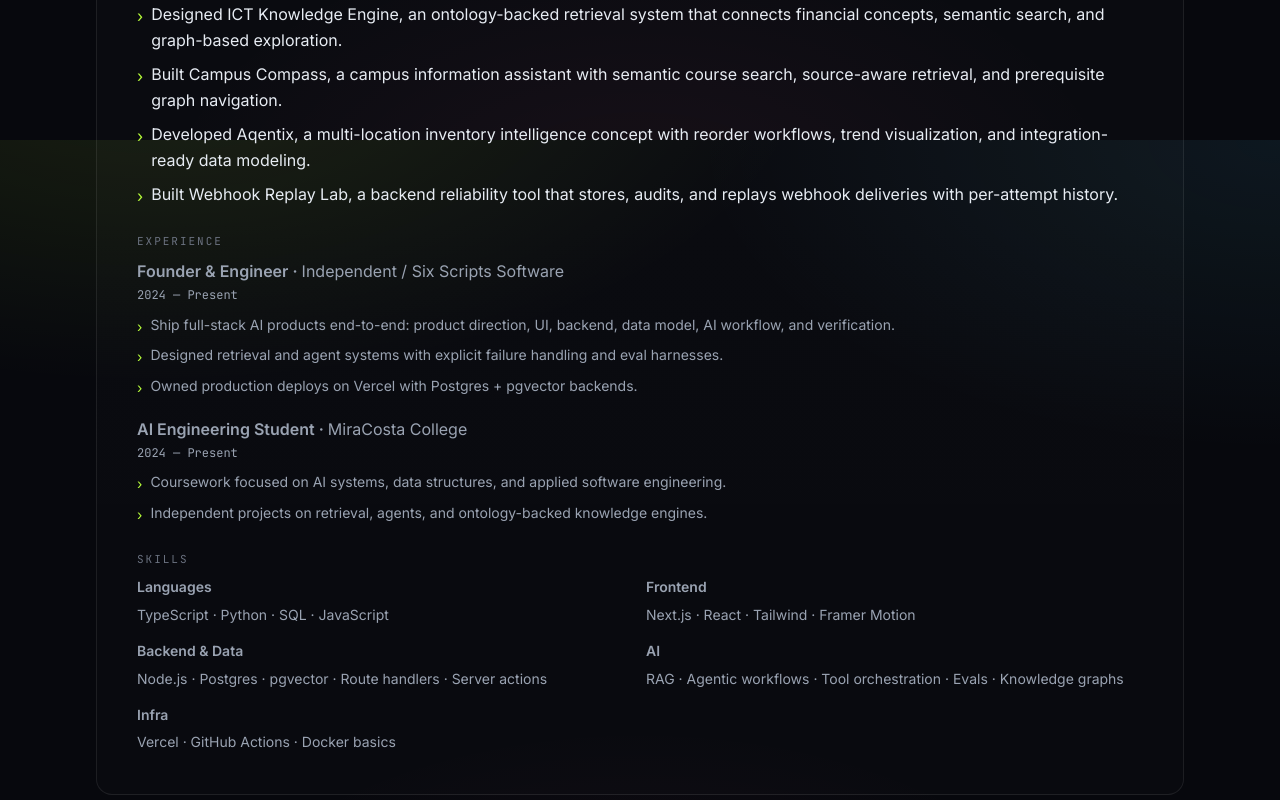
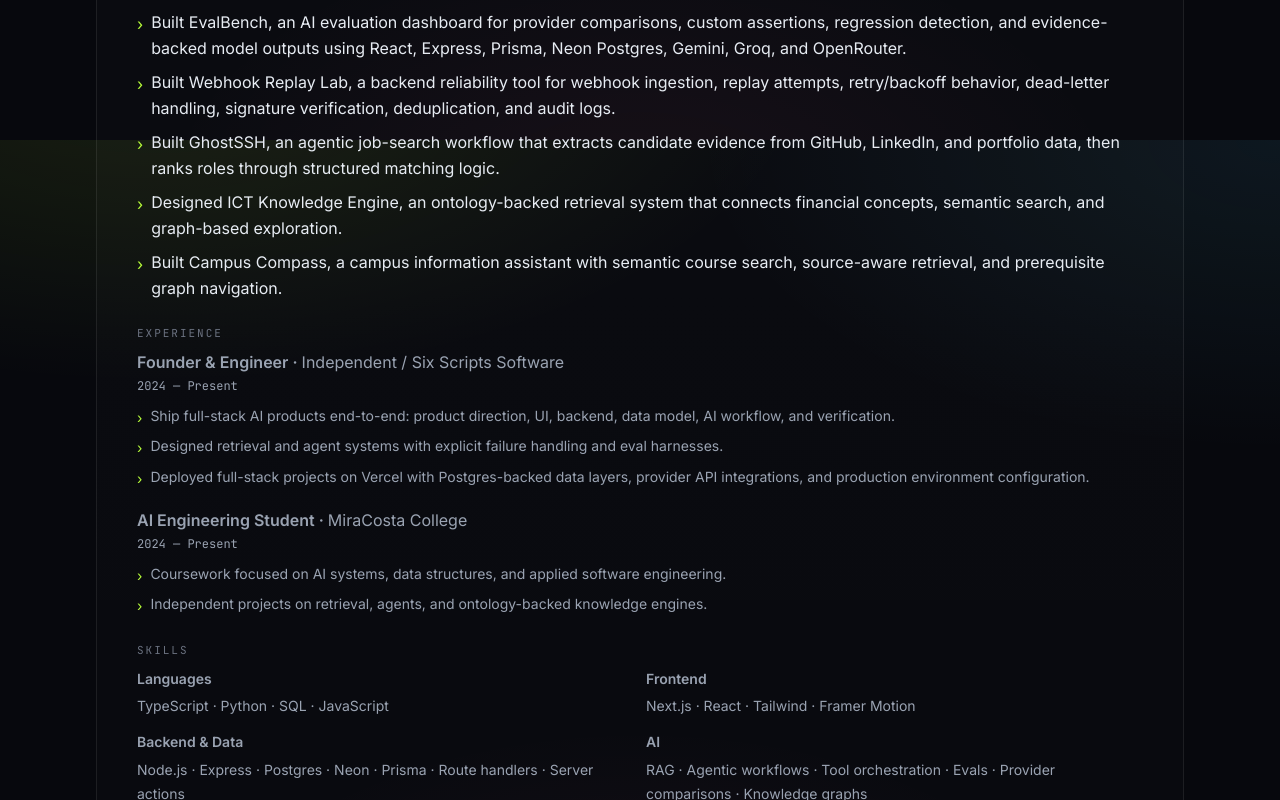
Before and after one commit to sixscripts-ai/portfolio-v2, a Next.js app: page /resume in a window 1280 px wide. Shown: the part 660-1460 px from the top of the page. Built offline with nearby package versions, Linux system fonts and the light colour scheme.

Commit message:
feat: tighten resume claims and add EvalBench

```diff
--- a/src/app/resume/page.tsx
+++ b/src/app/resume/page.tsx
@@ -7,7 +7,7 @@ import { Download, Printer } from "lucide-react";
 
 export default function ResumePage() {
   return (
-    <Section eyebrow="Resume" title="One page. Engineering, not marketing.">
+    <Section eyebrow="Resume" title="Selected technical work, systems experience, and project evidence.">
       <div className="flex flex-wrap gap-3 mb-8 no-print">
         <a href={profile.resumePath} download className="btn btn-primary">
           <Download size={14} /> Download PDF
--- a/src/data/resume.ts
+++ b/src/data/resume.ts
@@ -9,14 +9,14 @@ export type ResumeRole = {
 };
 
 export const summary =
-  "Full-stack AI engineer focused on retrieval systems, agentic workflows, and product interfaces with Next.js, TypeScript, Python, and Postgres.";
+  "Full-stack AI engineer focused on retrieval systems, agentic workflows, and product interfaces with Next.js, TypeScript, Python, and Postgres. Looking for early-stage product engineering roles where I can own frontend surfaces, backend workflows, and AI evaluation systems.";
 
 export const projectsBullets: ResumeBullet[] = [
+  "Built EvalBench, an AI evaluation dashboard for provider comparisons, custom assertions, regression detection, and evidence-backed model outputs using React, Express, Prisma, Neon Postgres, Gemini, Groq, and OpenRouter.",
+  "Built Webhook Replay Lab, a backend reliability tool for webhook ingestion, replay attempts, retry/backoff behavior, dead-letter handling, signature verification, deduplication, and audit logs.",
   "Built GhostSSH, an agentic job-search workflow that extracts candidate evidence from GitHub, LinkedIn, and portfolio data, then ranks roles through structured matching logic.",
   "Designed ICT Knowledge Engine, an ontology-backed retrieval system that connects financial concepts, semantic search, and graph-based exploration.",
   "Built Campus Compass, a campus information assistant with semantic course search, source-aware retrieval, and prerequisite graph navigation.",
-  "Developed Aqentix, a multi-location inventory intelligence concept with reorder workflows, trend visualization, and integration-ready data modeling.",
-  "Built Webhook Replay Lab, a backend reliability tool that stores, audits, and replays webhook deliveries with per-attempt history.",
 ];
 
 export const experience: ResumeRole[] = [
@@ -27,7 +27,7 @@ export const experience: ResumeRole[] = [
     bullets: [
       "Ship full-stack AI products end-to-end: product direction, UI, backend, data model, AI workflow, and verification.",
       "Designed retrieval and agent systems with explicit failure handling and eval harnesses.",
-      "Owned production deploys on Vercel with Postgres + pgvector backends.",
+      "Deployed full-stack projects on Vercel with Postgres-backed data layers, provider API integrations, and production environment configuration.",
     ],
   },
   {
@@ -44,7 +44,7 @@ export const experience: ResumeRole[] = [
 export const skillsGroups: { label: string; items: string[] }[] = [
   { label: "Languages", items: ["TypeScript", "Python", "SQL", "JavaScript"] },
   { label: "Frontend", items: ["Next.js", "React", "Tailwind", "Framer Motion"] },
-  { label: "Backend & Data", items: ["Node.js", "Postgres", "pgvector", "Route handlers", "Server actions"] },
-  { label: "AI", items: ["RAG", "Agentic workflows", "Tool orchestration", "Evals", "Knowledge graphs"] },
-  { label: "Infra", items: ["Vercel", "GitHub Actions", "Docker basics"] },
+  { label: "Backend & Data", items: ["Node.js", "Express", "Postgres", "Neon", "Prisma", "Route handlers", "Server actions"] },
+  { label: "AI", items: ["RAG", "Agentic workflows", "Tool orchestration", "Evals", "Provider comparisons", "Knowledge graphs"] },
+  { label: "Infra", items: ["Vercel", "GitHub Actions", "Docker basics", "Neon Postgres"] },
 ];
```
